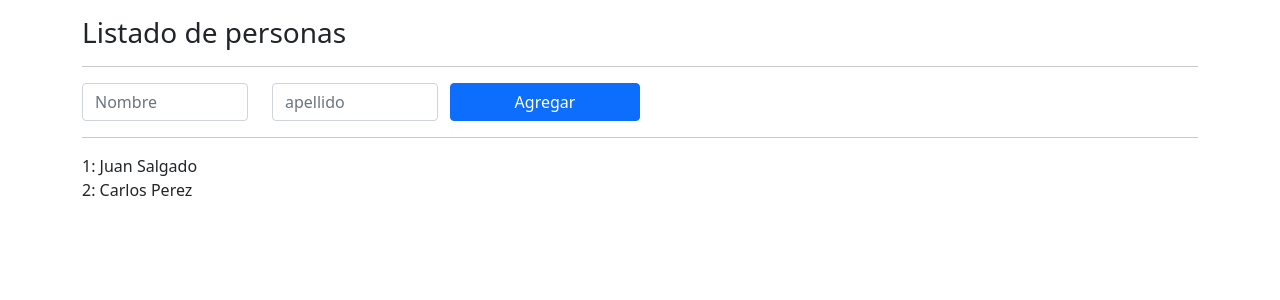
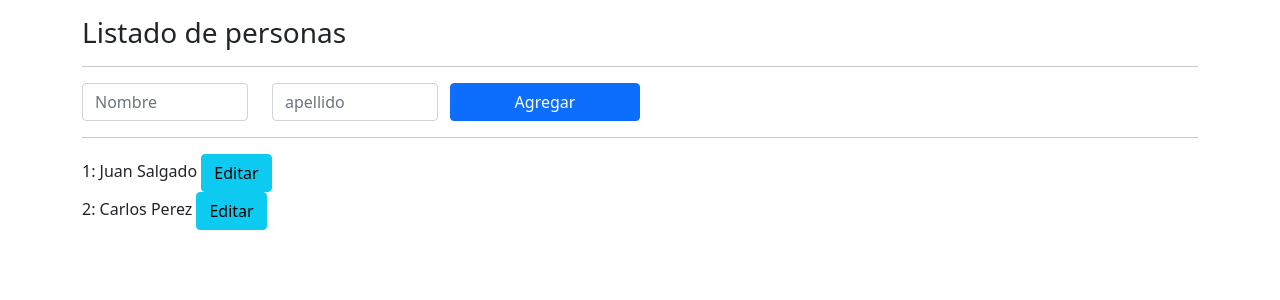
Before and after one commit to juanjo95/curso-angular_v12, an Angular app in the folder listado-personas/: page / in a window 1280 px wide. Shown: the top 300 px of the page. Built offline with nearby package versions, Linux system fonts and the light colour scheme.

Commit message:
Comunicacion entre componentes (persona.component ----> formulario.component le envio el indice y formulario lo obtuvo) utilizando un Servicio

```diff
--- a/listado-personas/src/app/formulario/formulario.component.ts
+++ b/listado-personas/src/app/formulario/formulario.component.ts
@@ -14,7 +14,9 @@
   @ViewChild('nombreInput') nombreInput: ElementRef
   @ViewChild('apellidoInput') apellidoInput: ElementRef
 
-  constructor(private loggingService:LoggingService, private personasService:PersonasService){}
+  constructor(private loggingService:LoggingService, private personasService:PersonasService){
+    this.personasService.saludar.subscribe((indice:number) => alert("El indice es: "+(indice+1)) )
+  }
 
   /* Defina un ngOnInit() método para manejar cualquier tarea de inicialización adicional. */
   ngOnInit(): void {}
--- a/listado-personas/src/app/persona/persona.component.html
+++ b/listado-personas/src/app/persona/persona.component.html
@@ -3,6 +3,7 @@
     <div class="col">
       <div>
         {{indice + 1}}: {{persona.nombre}} {{persona.apellido}}
+        <button type="submit" class="btn btn-info" (click)="emitirSaludo()">Editar</button>
       </div>
     </div>
   </div>
--- a/listado-personas/src/app/persona/persona.component.ts
+++ b/listado-personas/src/app/persona/persona.component.ts
@@ -1,3 +1,4 @@
+import { PersonasService } from './../personas.service';
 import { Component, Input, OnInit } from '@angular/core';
 import { Persona } from '../persona.model';
 
@@ -11,9 +12,13 @@
   @Input() persona:Persona
   @Input() indice:number
 
-  constructor() { }
+  constructor(private personasService:PersonasService) { }
 
   ngOnInit(): void {
   }
 
+  public emitirSaludo():void{
+    this.personasService.saludar.emit(this.indice)
+  }
+
 }
--- a/listado-personas/src/app/personas.service.ts
+++ b/listado-personas/src/app/personas.service.ts
@@ -1,4 +1,5 @@
-import { Injectable } from '@angular/core';
+import { EventEmitter, Injectable } from '@angular/core';
+
 import { LoggingService } from './LoggingService.service';
 import { Persona } from "./persona.model";
 
@@ -7,6 +8,7 @@
 
   personas:Persona[] = [new Persona("Juan","Salgado"),new Persona("Carlos","Perez")]
 
+  saludar:EventEmitter<number> = new EventEmitter<number>()
 
   constructor(private loggingService: LoggingService){}
 
```
